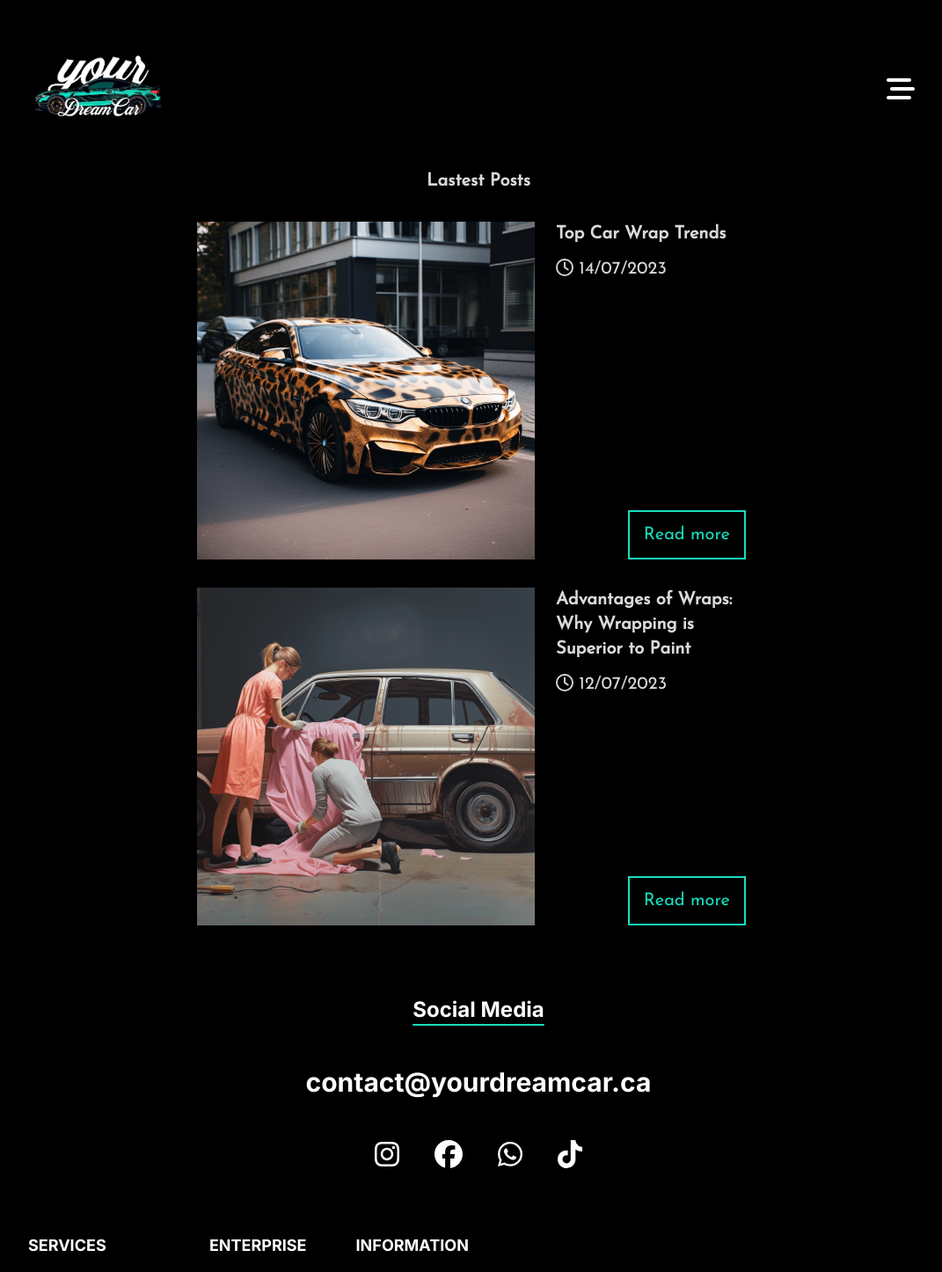
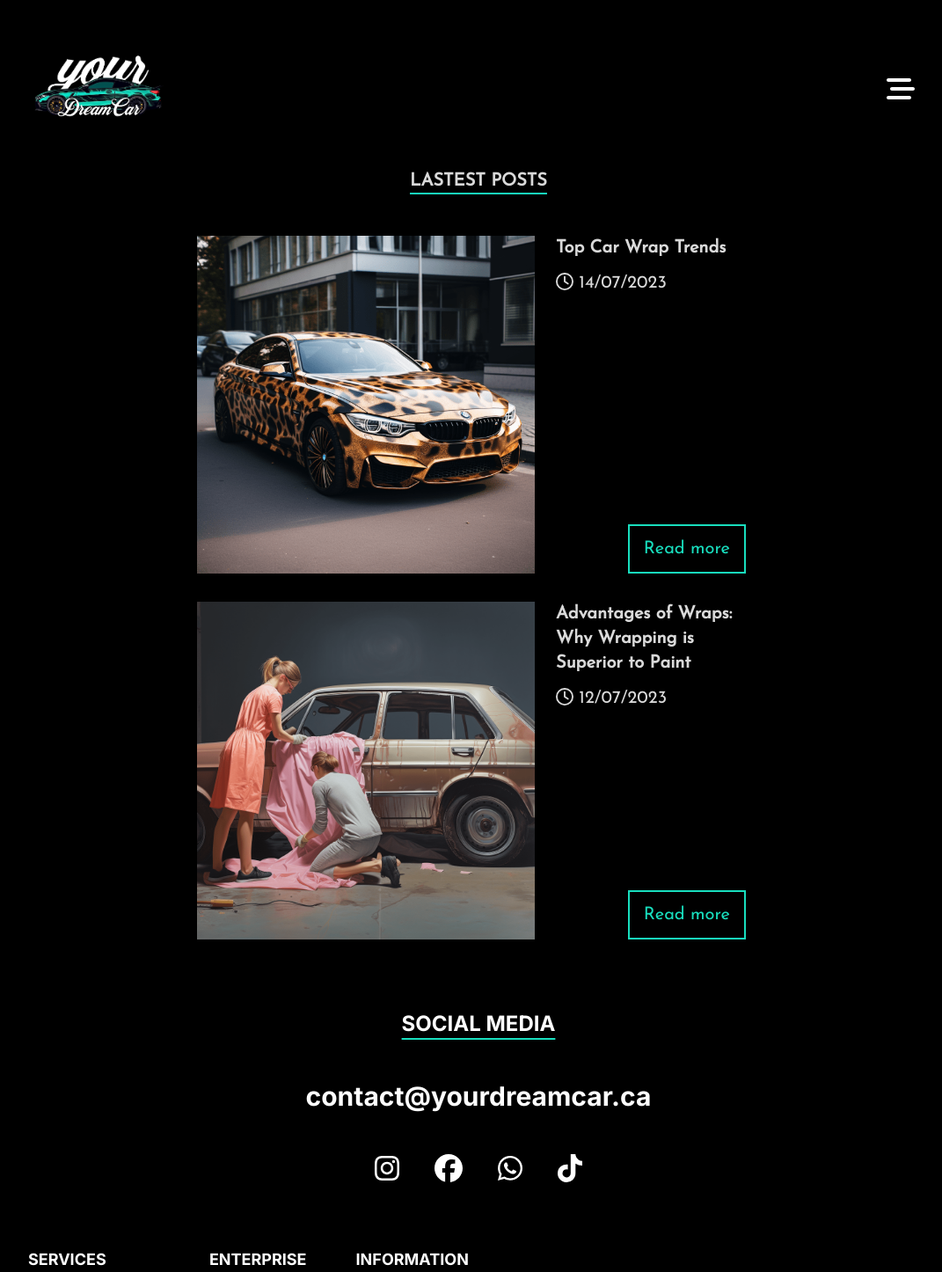
Before and after one commit to andevbonilla/YourDreamCar, a Next.js app: page /blog in a window 1280 px wide. Shown: the top 1446 px of the page at 88% size, without its empty margins (96-1167 px from the left). Built offline with nearby package versions, Linux system fonts and the light colour scheme.

Commit message:
TODOS los titulos en mayusculas

```diff
--- a/src/app/blog/page.tsx
+++ b/src/app/blog/page.tsx
@@ -8,7 +8,7 @@ const BlogHome = () => {
   return (
     <main className={`${josefin.className} md:px-[25%] flex flex-col bg-black text-white text-opacity-85 md:text-xl px-10 text-center h-full`}>
 
-      <h2 className='pt-48 pb-8 text-xl font-bold'>Lastest Posts</h2>
+      <h2 className='pt-48 pb-12 text-xl font-bold underline decoration-[#18debe] underline-offset-8'>LASTEST POSTS</h2>
 
       <BlogArticle title='Top Car Wrap Trends'
                    img='/bmw-wrapped-min.png'
--- a/src/app/layout.tsx
+++ b/src/app/layout.tsx
@@ -25,7 +25,7 @@ export default function RootLayout({
           {children}
           {/* footer section */}
           <footer className='md:px-32 md:pb-16 flex flex-col px-8 pt-12 pb-12 bg-black text-white'>
-            <h2 className={`text-center font-bold text-2xl pb-12 underline decoration-[#18debe] underline-offset-8`}>Social Media</h2>
+            <h2 className={`text-center font-bold text-2xl pb-12 underline decoration-[#18debe] underline-offset-8`}>SOCIAL MEDIA</h2>
             <Footer />
           </footer>
       </body>
--- a/src/app/page.tsx
+++ b/src/app/page.tsx
@@ -30,18 +30,18 @@ export default function Home() {
       </section>
       {/* about section */}
       <section className='md:px-32 md:pb-16 flex flex-col items-center text-center px-8 pb-12'>
-          <h2 className={`font-bold text-2xl pb-12 underline decoration-[#18debe] underline-offset-8`}>About us</h2>
+          <h2 className={`font-bold text-2xl pb-12 underline decoration-[#18debe] underline-offset-8`}>ABOUT US</h2>
           <About />
       </section>
       {/* services section */}
       <section className='md:pb-16 flex flex-col items-center text-center pb-12'>
-          <h2 className={`font-bold text-2xl pb-12 underline decoration-[#18debe] underline-offset-8`}>Services</h2>
+          <h2 className={`font-bold text-2xl pb-12 underline decoration-[#18debe] underline-offset-8`}>SERVICES</h2>
           <Services />
       </section>
 
       {/* ubication section */}
       <section className='md:pb-16 flex flex-col items-center text-center'>
-           <h2 className={`font-bold text-2xl pb-12 underline decoration-[#18debe] underline-offset-8`}>Where find Us?</h2>
+           <h2 className={`font-bold text-2xl pb-12 underline decoration-[#18debe] underline-offset-8`}>WHERE FIND US?</h2>
            <Map />
       </section>
     </main>
```
